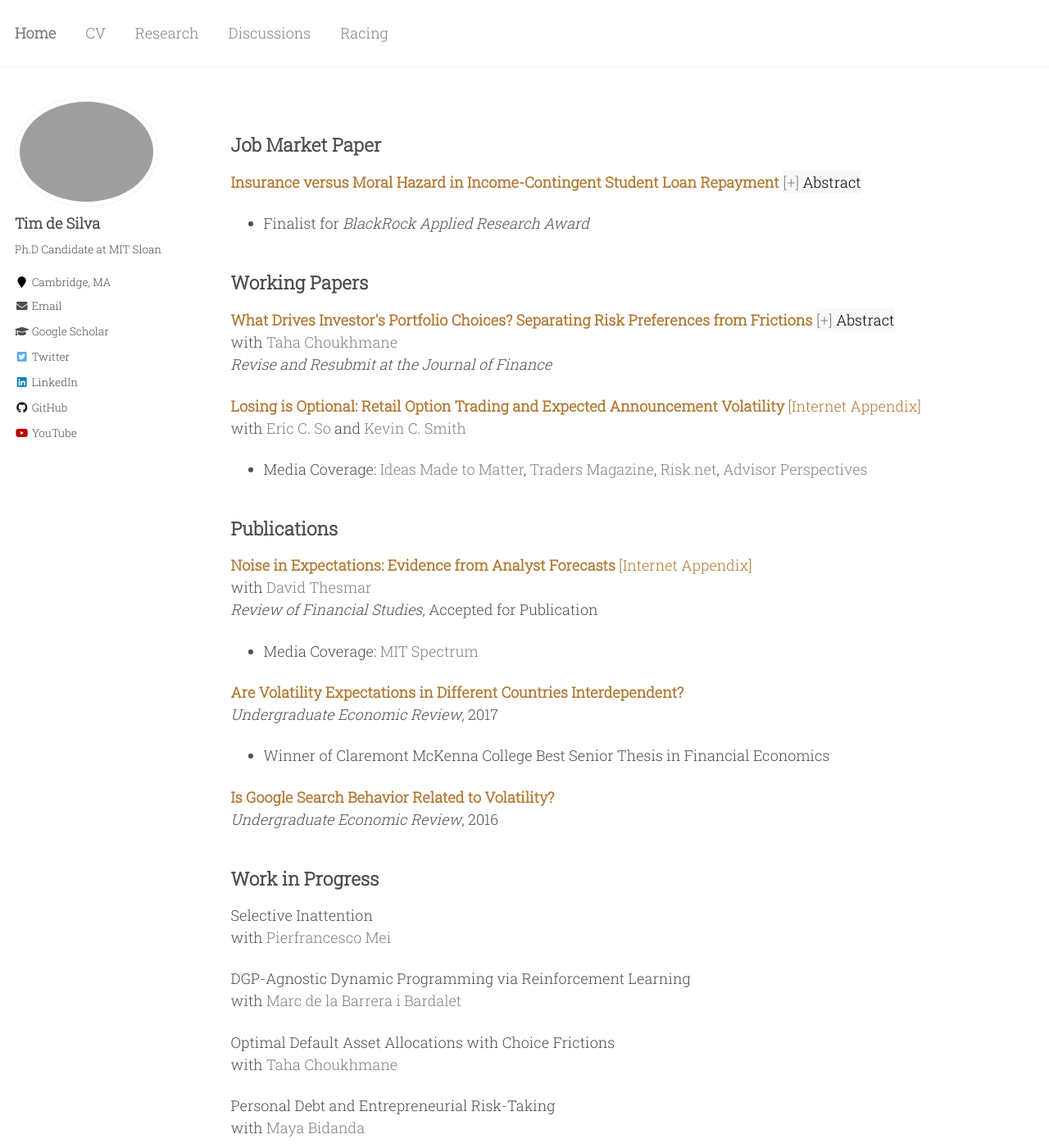
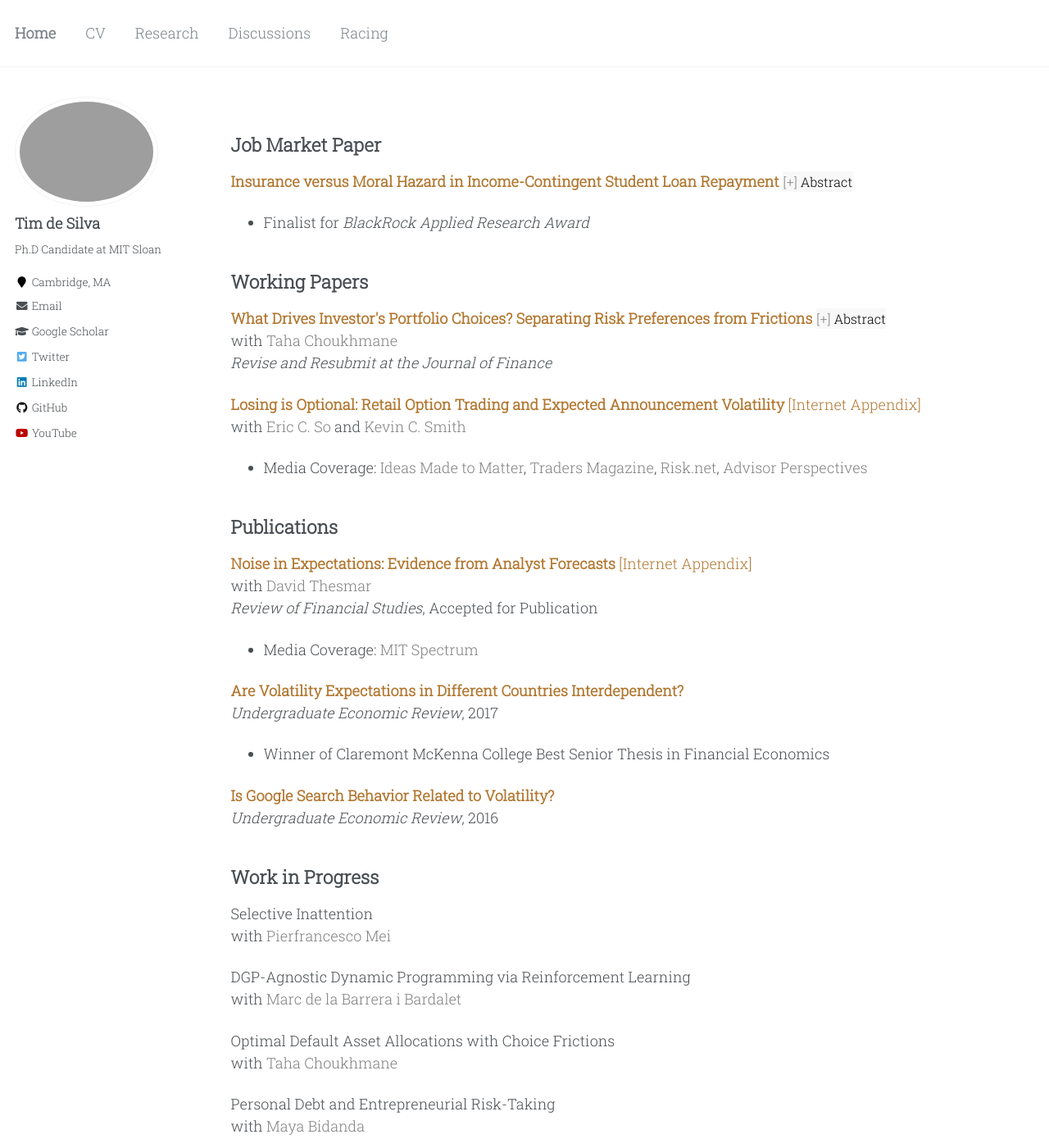
Before and after one commit to timhdesilva/timhdesilva.github.io, a Jekyll site: the page built from _pages/research.html, in a window 1280 px wide and 1400 px high. Shown: the whole window at 82% size. Built offline with Jekyll 4.4.1, drawn with Linux system fonts in a browser that asks for light colours.

Commit message:
change button format

```diff
--- a/_pages/research.html
+++ b/_pages/research.html
@@ -23,6 +23,8 @@ author_profile: true
       border: none;
       background-color: var(--abstract-button-gray);
       cursor: pointer;
+      font-size: 16px;
+      font-family: Roboto Slab, serif;
     }
 
     .abstract-button::before {
@@ -35,7 +37,7 @@ author_profile: true
     }
 
     .abstract-content {
-      width: 400px; /* Change this value to change the width of the content box */
+      width: 600px; /* Change this value to change the width of the content box */
       background-color: var(--abstract-content-gray);
       padding: 10px;
       display: none;
@@ -51,6 +53,7 @@ author_profile: true
 <!-----------------------------------------------------------CONTENT---------------------------------------------------------------->
 
 <h2 id="job-market-paper">Job Market Paper</h2>
+
 <p>
     <a style="text-decoration:none; color:rgb(177, 119, 48); font-weight:bold" href="http://timhdesilva.github.io/files/papers/jmp_deSilva.pdf">Insurance versus Moral Hazard in Income-Contingent Student Loan Repayment</a>
     <button class="abstract-button" data-target="jmp">Abstract</button>
@@ -61,7 +64,9 @@ author_profile: true
 <div id="jmp" class="abstract-content">
   Student loans with income-contingent repayment insure borrowers against income risk but can reduce their incentives to earn more. Using a change in Australia's income-contingent repayment schedule, I show that borrowers reduce their labor supply to lower their repayments. These responses are larger among borrowers with more hourly flexibility, a lower probability of repayment, and tighter liquidity constraints. I use these responses to estimate a dynamic model of labor supply with frictions that generate imperfect adjustment. My estimates imply that the labor supply responses to income-contingent repayment decrease the optimal amount of insurance but are too small to justify fixed repayment contracts. Moving from a fixed repayment contract to a constrained-optimal income-contingent loan increases welfare by the equivalent of a 1.3% increase in lifetime consumption at no additional fiscal cost.
 </div>
+
 <h2 id="working-papers">Working Papers</h2>
+
 <p>
     <a style="text-decoration:none; color:rgb(177, 119, 48); font-weight:bold" href="http://timhdesilva.github.io/files/papers/preferences_frictions.pdf">What Drives Investor&#39;s Portfolio Choices? Separating Risk Preferences from Frictions</a>
     <button class="abstract-button" data-target="pref_fric">Abstract</button>
@@ -71,6 +76,7 @@ author_profile: true
 <div id="pref_fric" class="abstract-content">
   We study the role of risk preferences and frictions in portfolio choice using variation in 401(k) default investment options. Patterns of active choice in response to different default funds imply that, absent participation frictions, 94% of investors prefer holding stocks, with an equity share of retirement wealth declining with age—patterns markedly different from their observed allocations. We use this quasi-experiment to estimate a lifecycle model and find relative risk aversion of 2, EIS of 0.4, and a $200 portfolio adjustment cost. Our results suggest low stockmarket participation is due to participation frictions rather than non-standard preferences such as loss-aversion.
 </div>
+
 <p>
     <a style="text-decoration:none; color:rgb(177, 119, 48); font-weight:bold" href="http://timhdesilva.github.io/files/papers/losing_optional.pdf">Losing is Optional: Retail Option Trading and Expected Announcement Volatility</a> <a style="text-decoration:none; color:rgb(177, 119, 48)" href="http://timhdesilva.github.io/files/papers/losing_optional_appendix.pdf">[Internet Appendix]</a>
     <br>with <a style="text-decoration:none; color:gray" href="https://mitmgmtfaculty.mit.edu/eso/">Eric C. So</a> and <a style="text-decoration:none; color:gray" href="https://ksmith142.github.io/">Kevin C. Smith</a>
@@ -80,6 +86,7 @@ author_profile: true
 </p>
 
 <h2 id="publications">Publications</h2>
+
 <p>
     <a style="text-decoration:none; color:rgb(177, 119, 48); font-weight:bold" href="http://timhdesilva.github.io/files/papers/noise_expectations.pdf">Noise in Expectations: Evidence from Analyst Forecasts</a> <a style="text-decoration:none; color:rgb(177, 119, 48)" href="http://timhdesilva.github.io/files/papers/noise_expectations_appendix.pdf">[Internet Appendix]</a>
     <br>with <a style="text-decoration:none; color:gray" href="https://sites.google.com/site/dthesmar/">David Thesmar</a>
@@ -88,6 +95,7 @@ author_profile: true
       <li>Media Coverage: <a style="text-decoration:none; color:gray" href="https://betterworld.mit.edu/spectrum/issues/2023-fall/mits-sloans-david-thesmar-encourages-intellectual-drive/">MIT Spectrum</a></li>
   </ul>
 </p>
+
 <p>
     <a style="text-decoration:none; color:rgb(177, 119, 48); font-weight:bold" href="https://digitalcommons.iwu.edu/uer/vol14/iss1/8/">Are Volatility Expectations in Different Countries Interdependent?</a>
     <br><em>Undergraduate Economic Review</em>, 2017<br>
@@ -95,6 +103,7 @@ author_profile: true
         <li>Winner of Claremont McKenna College Best Senior Thesis in Financial Economics</li>
     </ul>
 </p>
+
 <p>
     <a style="text-decoration:none; color:rgb(177, 119, 48); font-weight:bold" href="https://digitalcommons.iwu.edu/uer/vol13/iss1/13/">Is Google Search Behavior Related to Volatility?</a>
     <br><em>Undergraduate Economic Review</em>, 2016
```
